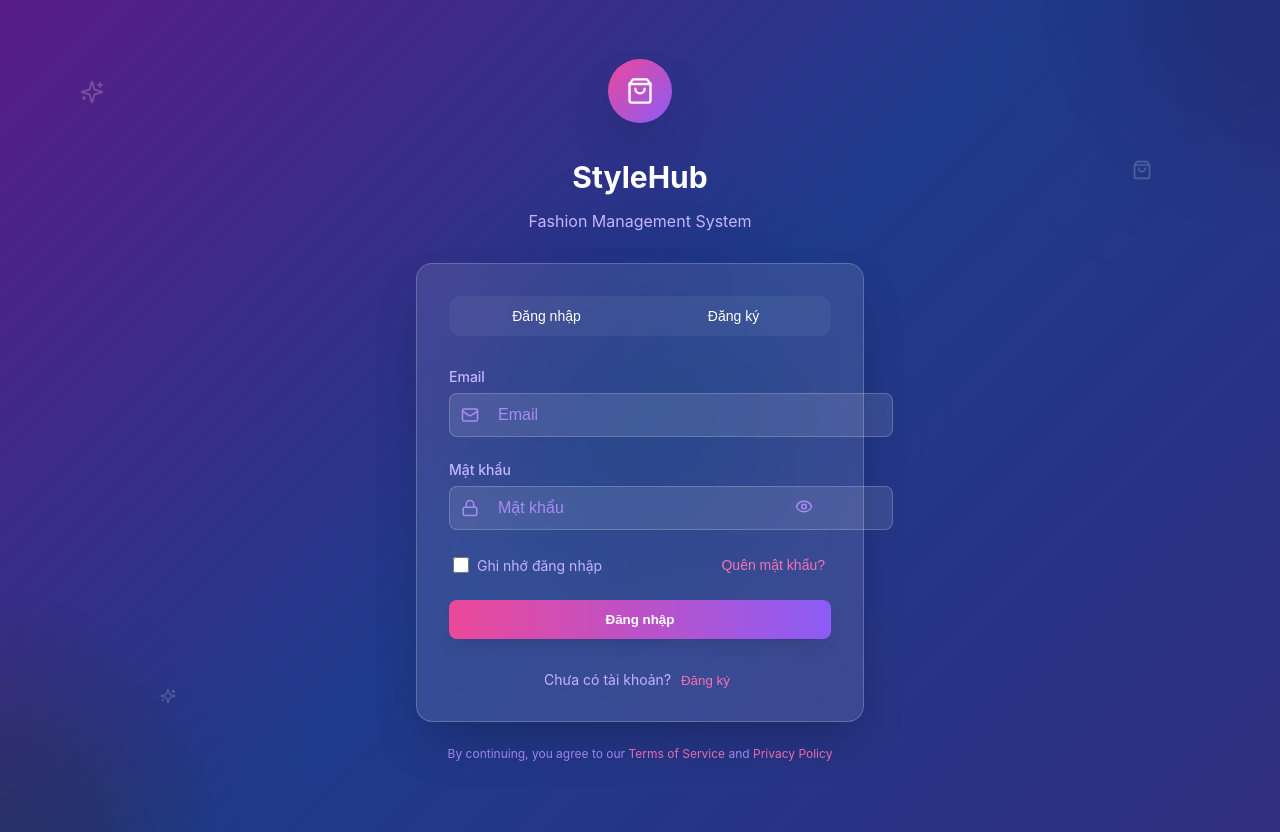
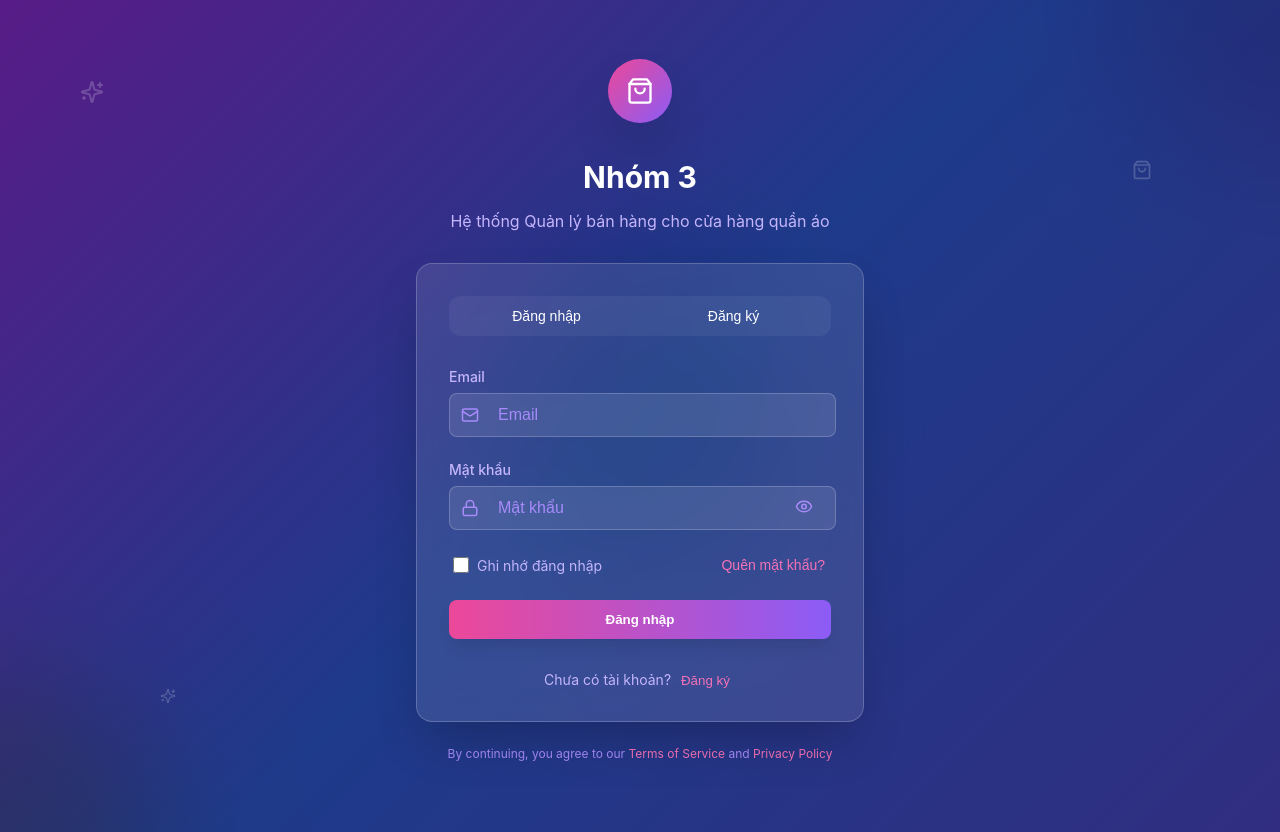
Before and after one commit to PhamThiKimNgan/nhom3_QLBHCCHQA_2A_2425, a React (Create React App) app in the folder QLBHCCHQA/client/: page / in a window 1280 px wide. Built offline with nearby package versions, Linux system fonts and the light colour scheme.

Commit message:
fix the width of the input

```diff
--- a/QLBHCCHQA/client/src/components/AuthPage.css
+++ b/QLBHCCHQA/client/src/components/AuthPage.css
@@ -211,7 +211,7 @@
 }
 
 .form-input {
-  width: 100%;
+  width: 85%;
   padding: 0.75rem 0.75rem 0.75rem 3rem;
   background: rgba(255, 255, 255, 0.1);
   border: 1px solid rgba(255, 255, 255, 0.2);
--- a/QLBHCCHQA/client/src/components/AuthPage.jsx
+++ b/QLBHCCHQA/client/src/components/AuthPage.jsx
@@ -27,8 +27,10 @@ const AuthPage = () => {
           <div className="logo-container">
             <ShoppingBag className="logo-icon" size={28} />
           </div>
-          <h1 className="brand-title">StyleHub</h1>
-          <p className="brand-subtitle">Fashion Management System</p>
+          <h1 className="brand-title">Nhóm 3</h1>
+          <p className="brand-subtitle">
+            Hệ thống Quản lý bán hàng cho cửa hàng quần áo
+          </p>
         </div>
         <AuthForm isLogin={isLogin} setIsLogin={setIsLogin} />
         <p className="terms-text">
```
